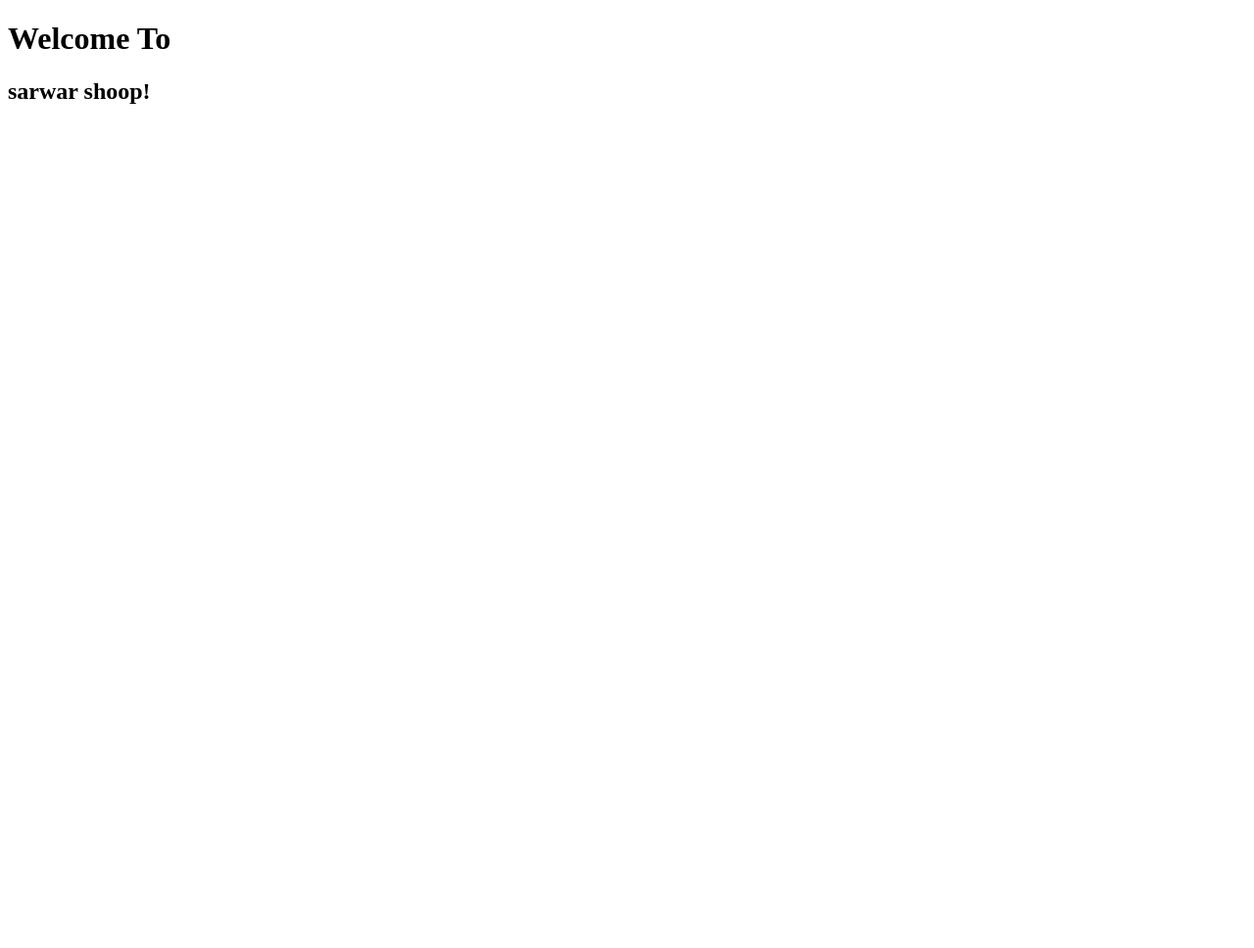
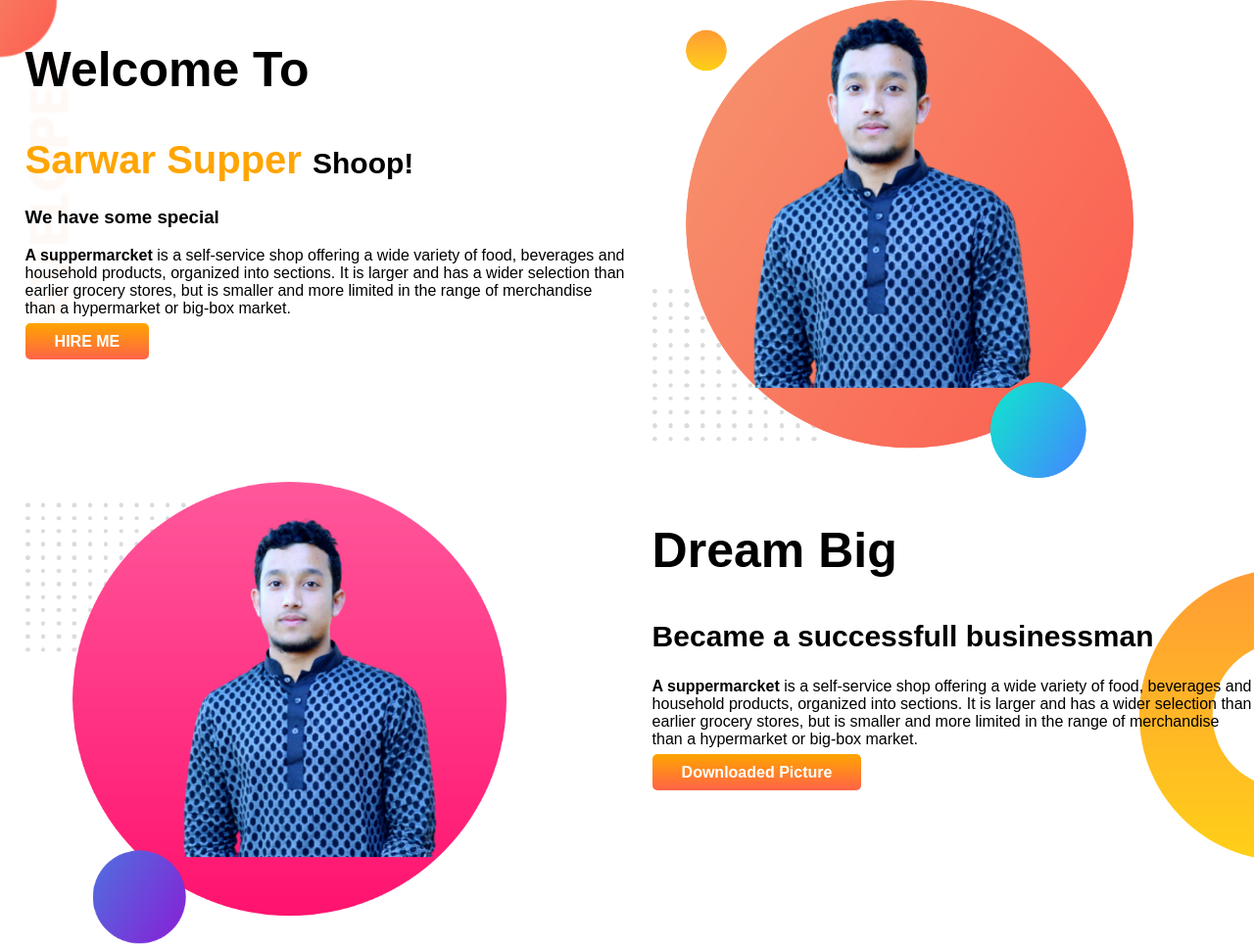
Before and after one commit to sarwarhusain/developer-sarwar-portfolio, a plain HTML site: page index.html in a window 1280 px wide. Shown: the whole page at 98% size. Before the commit the page ends 800 px from the top, so only its background shows below. Drawn offline with Linux system fonts and the light colour scheme.

Commit message:
new portfolio

```diff
--- a/index.html
+++ b/index.html
@@ -10,10 +10,38 @@
 </head>
 
 <body>
-  <h1>Welcome To</h1>
-  <h2>sarwar shoop!</h2>
-  <p></p>
-
+  <section class="top-banner">
+    <div class="half-width">
+      <h1>Welcome To</h1>
+      <h2><span class="orange-color">Sarwar Supper </span> Shoop!</h2>
+      <h3><b>We have some special</b></h3>
+      <p><b>A suppermarcket</b> is a self-service shop offering a wide variety of food, beverages and household
+        products,
+        organized into sections. It is larger and has a wider selection than earlier grocery stores, but is smaller and
+        more
+        limited in the range of merchandise than a hypermarket or big-box market.</p>
+      <a class="link-button" target="_blank" href="https://github.com/sarwarhusain">HIRE ME</a>
+    </div>
+    <div class="half-width">
+      <img src="images/sarwar12.png" alt="">
+    </div>
+  </section>
+  <section class="dream-big">
+    <div class="half-width">
+      <img src="images/my-bg2.png" alt="">
+    </div>
+    <div class="half-width">
+      <h1>Dream Big</h1>
+      <h2>Became a successfull businessman</h2>
+      <p><b>A suppermarcket</b> is a self-service shop offering a wide variety of food, beverages and household
+        products,
+        organized into sections. It is larger and has a wider selection than earlier grocery stores, but is smaller and
+        more
+        limited in the range of merchandise than a hypermarket or big-box market.</p>
+      <a class="link-button" target="_blank" href="">Downloaded Picture</a>
+    </div>
+  </section>
+  </section>
 </body>
 
 </html>
--- a/style.css
+++ b/style.css
@@ -0,0 +1,41 @@
+body{
+  font-family: 'Poppins', sans-serif;
+  margin: 0;
+}
+h1{
+  font-size: 50px;
+}
+h2{
+  font-size: 30px;
+}
+.orange-color{
+  color: orange;
+  font-size: 40px;
+}
+section{
+  display: flex;
+}
+.half-width{
+  width: 50%;
+  padding-left: 2%;
+}
+.half-width img{
+  width: 80%;
+}
+.link-button{
+  text-decoration: none;
+  background-image: linear-gradient(orange,tomato);
+  color: white;
+  font-weight: 700;
+  padding: 10px 30px;
+  border-radius: 5px;
+}
+.top-banner{
+  background-image: url(images/top-banner.png);
+  background-repeat: no-repeat;
+}
+.dream-big{
+  background-image: url(images/sarwar2.png);
+  background-repeat: no-repeat;
+  background-position: right;
+}
```
